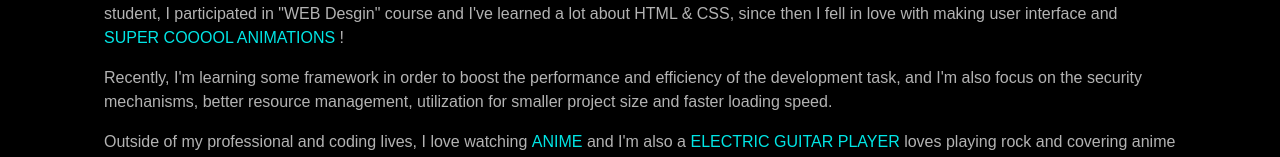
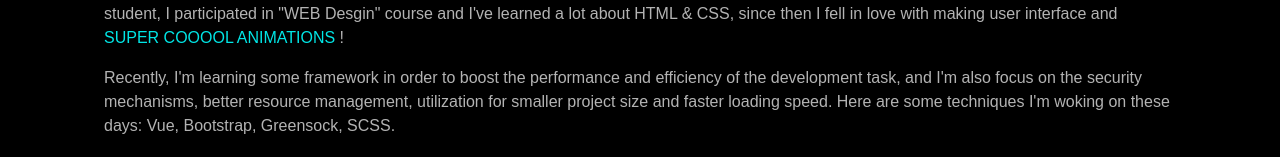
Before and after one commit to whc0820/portfolio-21, a Vue app: page /#/home#home in a window 1280 px wide. Before the commit this address led to /#/home. Shown: the part 622-779 px from the top of the page. Built offline with nearby package versions, Linux system fonts and the light colour scheme; what vue-page-transition would draw is missing.

Commit message:
edit about text

```diff
--- a/src/views/Home.vue
+++ b/src/views/Home.vue
@@ -33,7 +33,9 @@
             Recently, I'm learning some framework in order to boost the
             performance and efficiency of the development task, and I'm also
             focus on the security mechanisms, better resource management,
-            utilization for smaller project size and faster loading speed.
+            utilization for smaller project size and faster loading speed. Here
+            are some techniques I'm woking on these days: Vue, Bootstrap,
+            Greensock, SCSS.
           </p>
           <p>
             Outside of my professional and coding lives, I love watching
```
